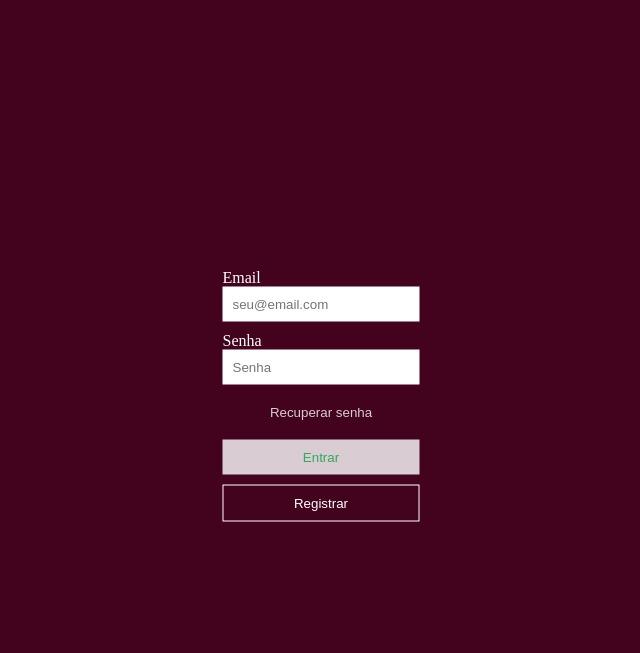
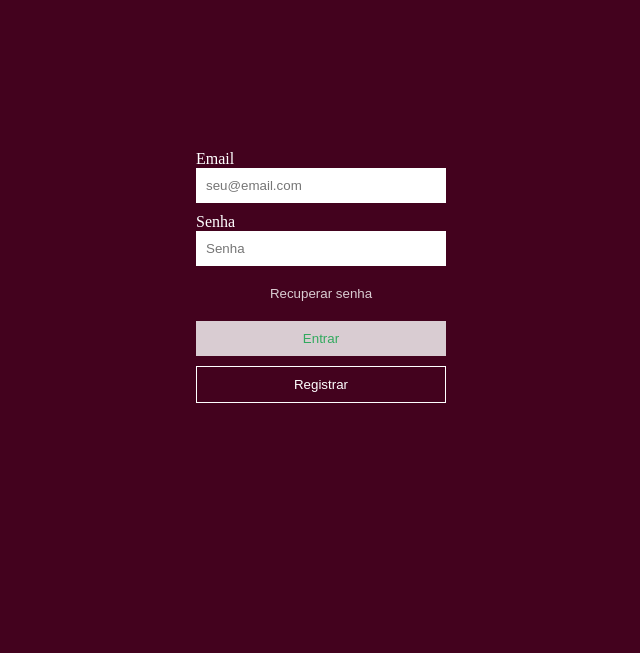
Before and after one commit to anderson-s-almeida/medwork, a plain HTML site: page index.html in a window 1280 px wide. Shown: the whole page, without its empty margins (319-959 px from the left). Drawn offline with Linux system fonts and the light colour scheme.

Commit message:
Atualizado

```diff
--- a/index.css
+++ b/index.css
@@ -11,6 +11,10 @@ form {
     top: 50%;
     left: 50%;
     transform: translate(-50%, -50%);
+    width: 250px;
+    height: 500px;
+
+
 }
 input {
     border: none;
```
